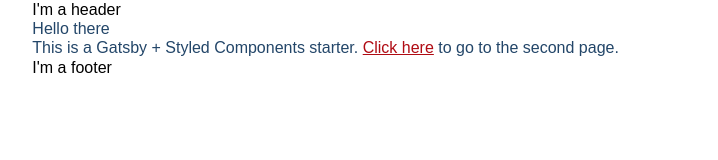
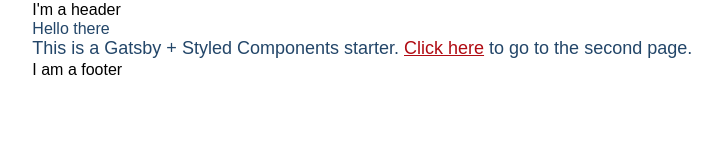
Before and after one commit to kjhank/gatsby-boilerplate, a Gatsby site: page / in a window 1280 px wide. Shown: the whole page, without its empty margins (91-809 px from the left). Built offline with nearby package versions, Linux system fonts and the light colour scheme; Gatsby itself is replaced by a stand-in of ours.

Commit message:
update packages

```diff
--- a/src/components/Layout/Layout.js
+++ b/src/components/Layout/Layout.js
@@ -7,9 +7,7 @@
 import { Container } from '@components';
 import { htmlAttributes } from './static';
 
-const Layout = ({
-  children, path,
-}) => {
+const Layout = ({ children }) => {
   useEffect(() => {
     smoothscroll.polyfill();
   }, []);
@@ -24,7 +22,7 @@
       {children}
       <footer>
         <Container>
-          I&apos;m a footer
+          I am a footer
         </Container>
       </footer>
     </Theme>
@@ -35,5 +33,4 @@
 
 Layout.propTypes = {
   children: PropTypes.oneOfType([PropTypes.node, PropTypes.arrayOf(PropTypes.node)]).isRequired,
-  path: PropTypes.string.isRequired,
 };
--- a/src/components/styled.js
+++ b/src/components/styled.js
@@ -6,7 +6,7 @@
 `;
 
 export const Text = styled.p`
-  font-size: 16px;
+  font-size: 18px;
 `;
 
 export const StyledLink = styled(Link)`
--- a/src/utils/helpers.js
+++ b/src/utils/helpers.js
@@ -1 +1,2 @@
+// eslint-disable-next-line no-undef
 export const isBrowser = !!(typeof window !== 'undefined' && window.document && window.document.createElement);
```
Also changed, not shown: package.json (+32 -32 lines), .yarnrc.yml, 1 other file.
